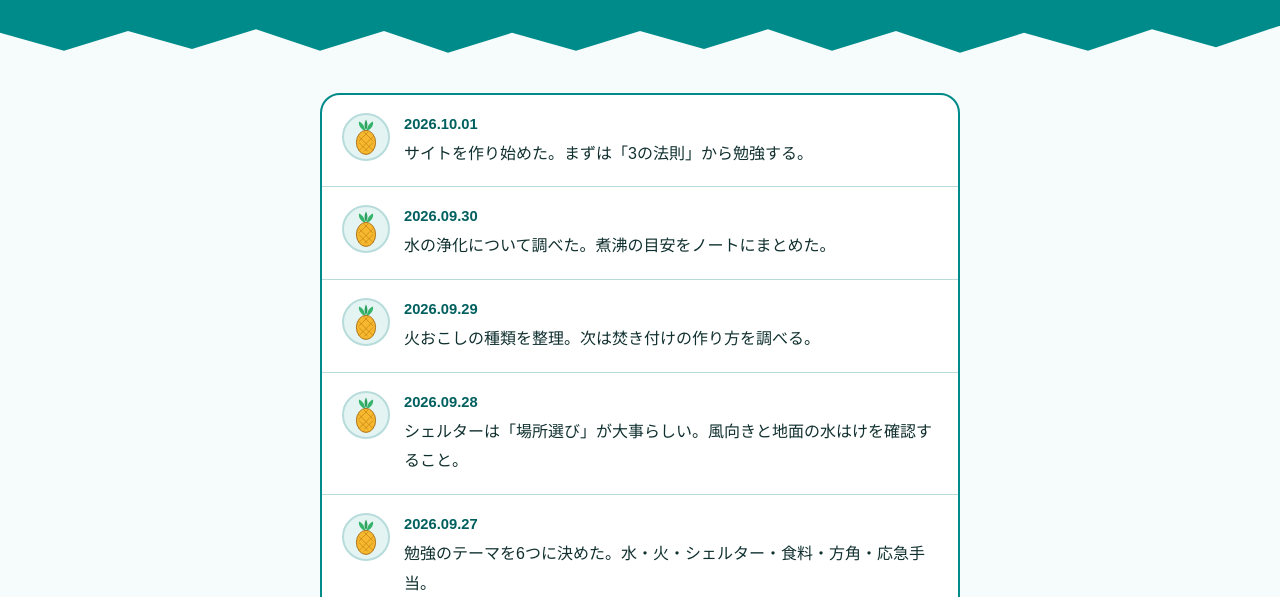
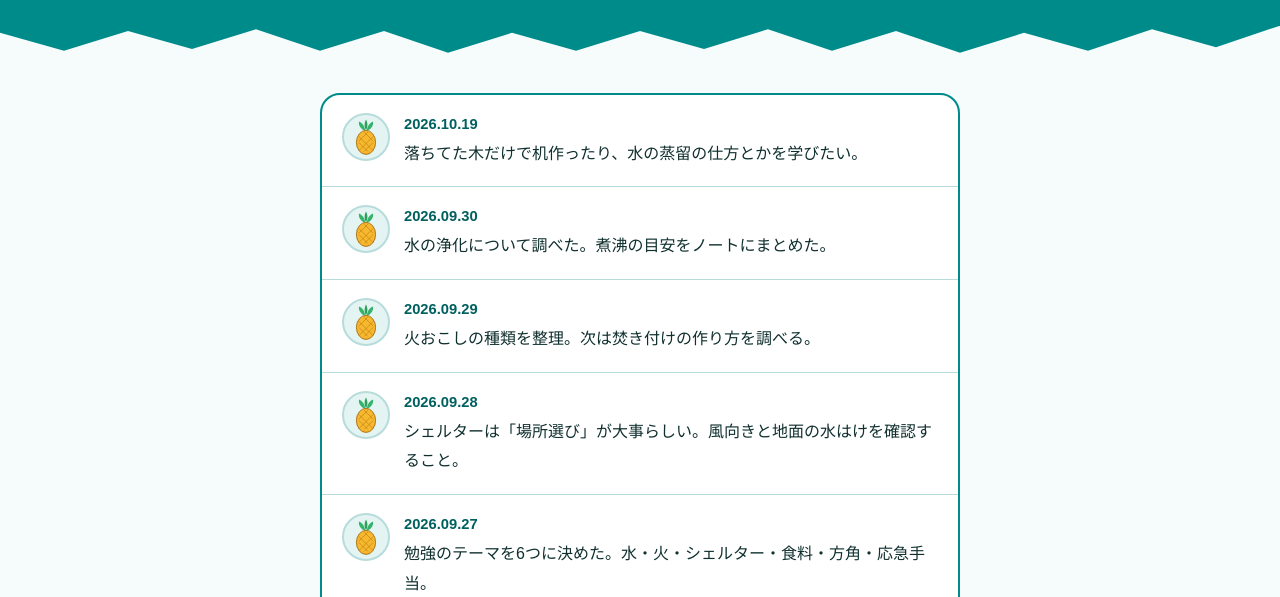
Before and after one commit to Azaleacreativeroom888/fan-survival, a plain HTML site: page blog.html in a window 1280 px wide. Shown: the part 196-793 px from the top of the page. Drawn offline with Linux system fonts and the light colour scheme; a web font is replaced by a local one.

Commit message:
Update blog.html

```diff
--- a/blog.html
+++ b/blog.html
@@ -99,8 +99,8 @@ footer .wrap{display:flex;justify-content:space-between;gap:12px;flex-wrap:wrap}
     <li class="post">
       <div class="avatar"><svg aria-hidden="true"><use href="#mini-pine"/></svg></div>
       <div>
-        <time datetime="2026-10-01">2026.10.01</time>
-        <p>サイトを作り始めた。まずは「3の法則」から勉強する。</p>
+        <time datetime="2026-10-19">2026.10.19</time>
+        <p>落ちてた木だけで机作ったり、水の蒸留の仕方とかを学びたい。</p>
       </div>
     </li>
     <li class="post">
```
